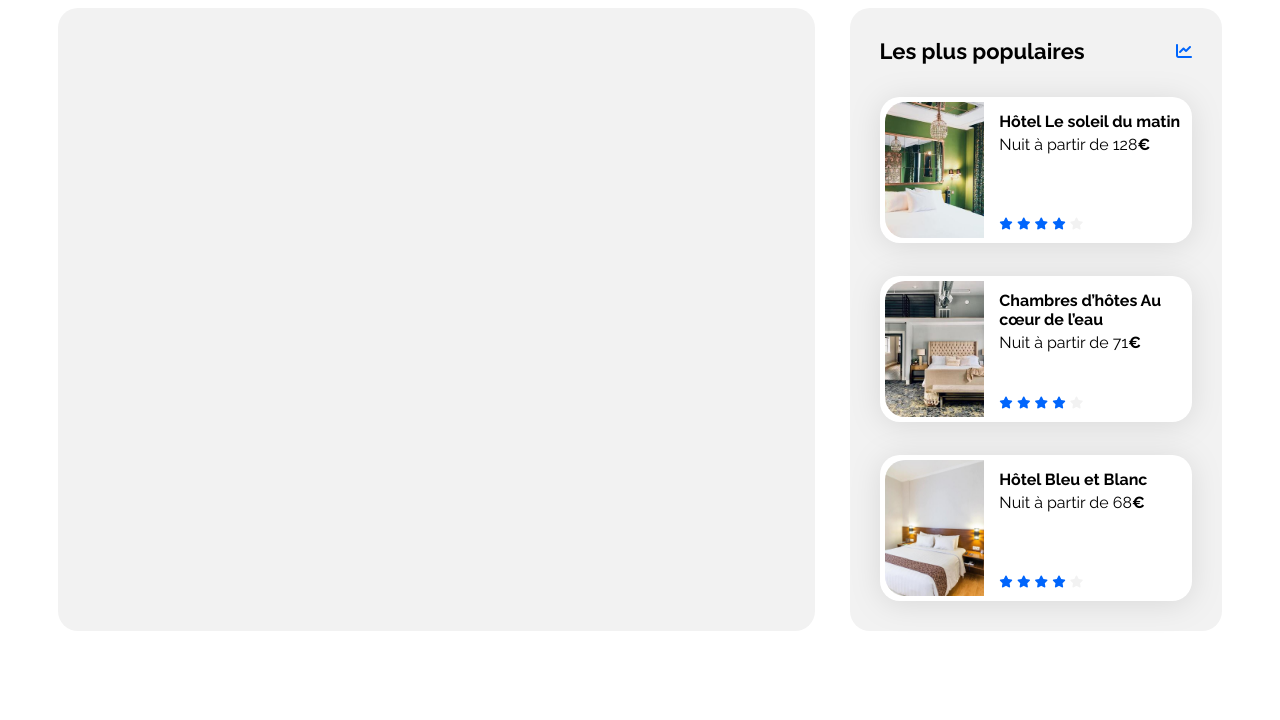
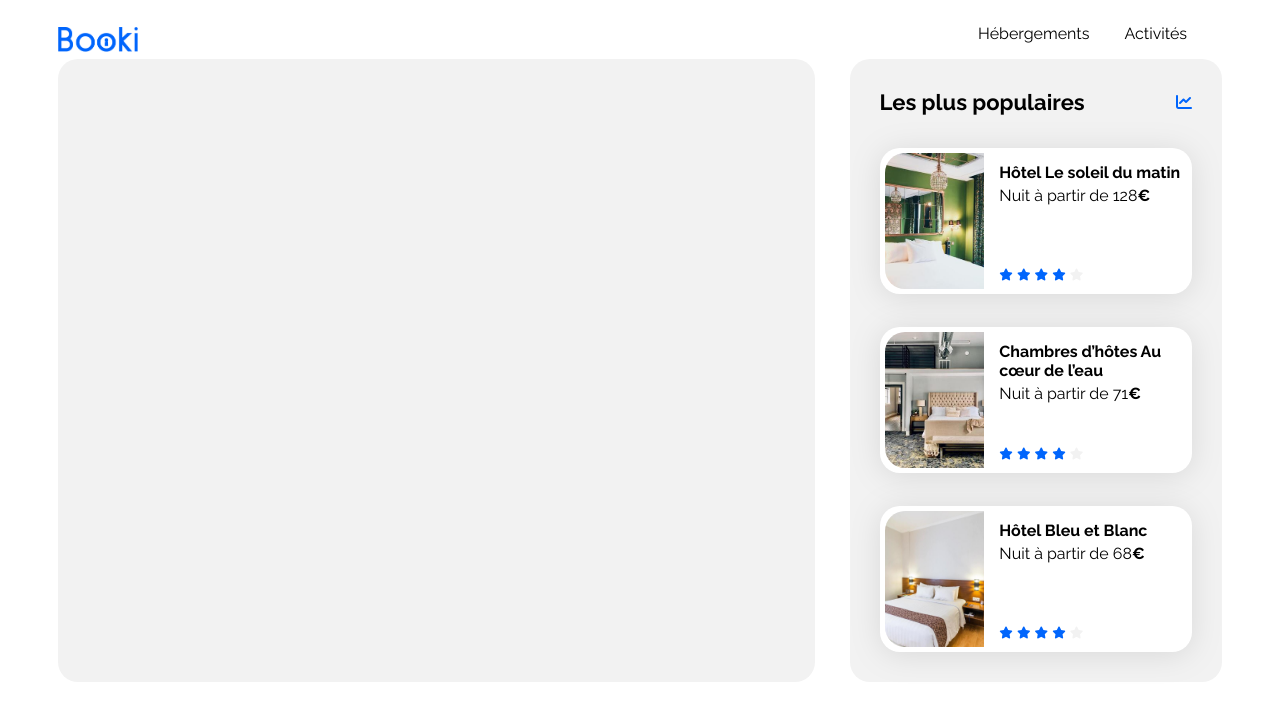
Before and after one commit to SilviaTGit/Project-1, a plain HTML site: page index.html in a window 1280 px wide. Drawn offline with Linux system fonts and the light colour scheme.

Commit message:
Added header and logo

```diff
--- a/css/style.css
+++ b/css/style.css
@@ -1,3 +1,31 @@
+/****** Header *********/
+nav {
+    display:flex;
+    flex-direction: row;
+    justify-content: space-between;
+    align-items: flex-end;
+}
+
+nav ul {
+    display: flex;
+    list-style: none;
+}
+
+nav li{
+    margin-right: 35px;
+}
+
+nav img {
+    height: 25px;
+    margin-bottom: 7px;
+}
+
+li:hover a {
+    color:#0065FC;
+    border-top: 3px solid #0065FC;
+    padding-top: 15px;
+}
+
 /****** General ***********/
 * {
     font-family: 'Raleway', sans-serif;
@@ -21,7 +49,7 @@ body {
 .main-container {
     width: 100%;
     max-width: 1440px;
-    padding: 0 50px;
+    padding: 0 50px;  /***maybe you have to delete padding because the total page margin are too large***/
     box-sizing: border-box;
 }
 
--- a/index.html
+++ b/index.html
@@ -13,13 +13,20 @@
         crossorigin="anonymous" referrerpolicy="no-referrer" />
     <link rel="stylesheet" href="./css/style.css">
 </head>
-
 <body>
     <div class="main-container">
-        <header></header>
+        <header>
+            <nav>
+                <img src="images/logo/Booki.png" alt="logo du site" id="logo">
+                <ul>
+                    <li><a href="#hebergements">Hébergements</a></li>
+                    <li><a href="#activites">Activités</a></li> <!---after you have to create the section "activitesàMarseille and its link"--->
+                </ul>
+            </nav>
+        </header>
         <main>
             <div class="hebergements-and-populaires">
-                <section class="hebergements">
+                <section class="hebergements" id="hebergements">
 
                 </section>
                 <section class="populaires">
```
